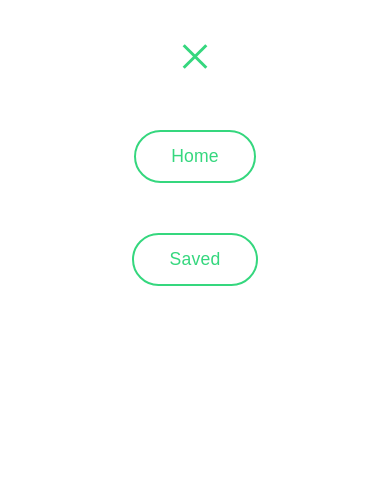
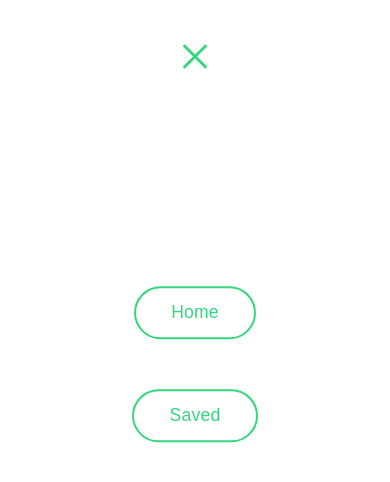
Before and after one commit to lpalmarucci/books-website, a React (Create React App) app: page / in a window 390 px wide. Both pictures are taken after a click on the button 195 px from the left and 44 px from the top of the page. Shown: the top 482 px of the page. Built offline with nearby package versions, Linux system fonts and the light colour scheme.

Commit message:
Sto inserendo l'animazione per il menu mobile

```diff
--- a/src/components/Menu/MenuMobile.js
+++ b/src/components/Menu/MenuMobile.js
@@ -17,9 +17,9 @@ export default function MenuMobile(props) {
             ? 'menu-mobile-container-open'
             : ''} `}>
             <Hamburger toggled={isOpen} toggle={setIsOpen} color="#35d77e" />
-            {isOpen
-                ? <CSSTransition in={isOpen} timeout={500} classNames="fadeIn">
-                    <div className="menu-mobile-body">
+            <div className={`menu-mobile-body ${isOpen
+                ? ''
+                : 'hidden'}`}>
                 {
                     props.items.map((item) => (
                         <nav key={item.id} onClick={() => setIsOpen(false)}>
@@ -32,8 +32,6 @@ export default function MenuMobile(props) {
                     ))
                 }
             </div>
-                </CSSTransition>
-                : ''}
         </nav>
     )
 }
--- a/src/css/index.css
+++ b/src/css/index.css
@@ -215,3 +215,7 @@ h3 {
   justify-content: center;
   align-items: center;
 }
+
+.hidden{
+  display: none !important;
+}
--- a/src/css/menu.css
+++ b/src/css/menu.css
@@ -8,6 +8,7 @@
 
 .menu-mobile-container{
     justify-content: flex-start !important;
+    z-index: 99999;
     /* position: sticky; */
 }
 
@@ -19,7 +20,6 @@
     left: 0;
     z-index: 99999;
     background-color: #fff;
-    transition: var(--mainTransition);
     display: flex;
     flex-direction: column;
     row-gap: 50px;
@@ -27,9 +27,34 @@
     justify-content: center;
     position: fixed;
     padding-top: 2em;
+    animation: slittaInBasso .3s linear;
+    animation-fill-mode: forwards;
+}
+
+@keyframes slittaInBasso{
+    0%{
+        transform: translateY(-50%);
+    }
+    100%{
+        transform: translateY(0%);
+    }
+}
+
+.menu-mobile-container-closed{
+    animation: slittaInAlto .9s linear;
+}
+
+@keyframes slittaInAlto{
+    0%{
+        transform: translateY(0);
+    }
+    100%{
+        transform: translateY(-50%);
+    }
 }
 
 .menu-mobile-body{
+    transform: translateY(100%);
     display: flex;
     flex-direction: column;
     row-gap: 50px;
```
Lines whose indentation alone changed are shown as unchanged.
